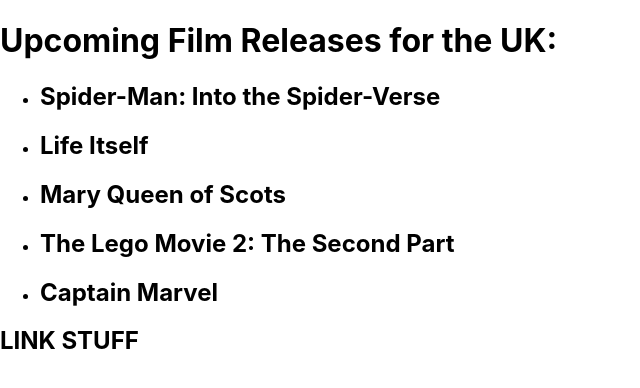
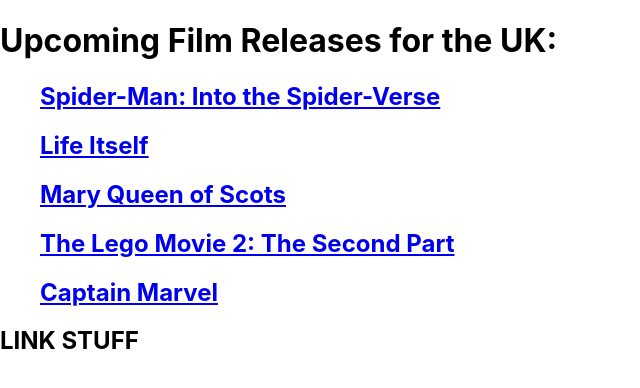
Before and after one commit to MichaelTheTall/W14D1HW, a React (Create React App) app: page / in a window 1280 px wide. Shown: the top 388 px of the page, without its empty margins (0-640 px from the left). Built offline with nearby package versions, Linux system fonts and the light colour scheme.

Commit message:
links implemented

```diff
--- a/src/components/MovieList.js
+++ b/src/components/MovieList.js
@@ -6,11 +6,7 @@
 
     const movieNodes = this.props.data.map(movie =>{
       return (
-        <li><
-        Movie
-        key={movie.id}
-        name={movie.name}
-        /></li>
+        <a href={movie.url}><Movie key={movie.id} name={movie.name}/></a>
         )
     })
 
```
